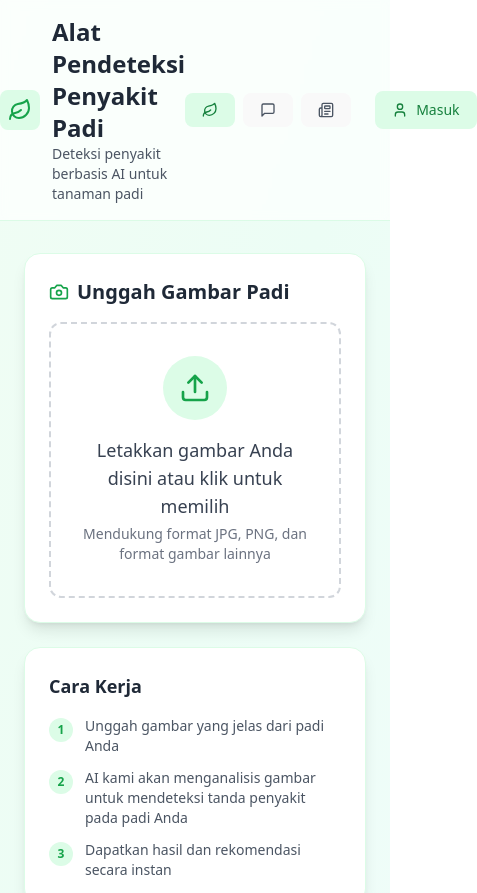
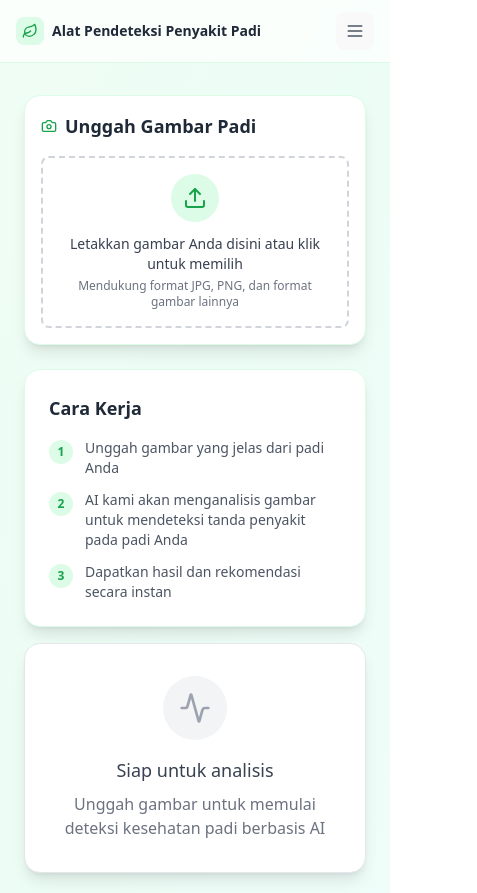
Before and after one commit to ethannchrstian/ilmupadi-ElevAIte, a React (Vite) app in the folder client/: page / in a window 390 px wide. Shown: the top 893 px of the page, 477 px wide, since content can reach past the window. Built offline with nearby package versions, Linux system fonts and the light colour scheme.

Commit message:
responsive design

```diff
--- a/client/src/App.jsx
+++ b/client/src/App.jsx
@@ -1,5 +1,5 @@
 import { useState} from 'react';
-import {Leaf, Activity, MessageSquare, Newspaper, User, LogOut, Eye, EyeOff} from 'lucide-react';
+import {Leaf, Activity, MessageSquare, Newspaper, User, LogOut, Eye, EyeOff, Menu, X} from 'lucide-react';
 
 import DeteksiPage from './pages/Deteksi';
 import ForumPage from './pages/Forum';
@@ -7,7 +7,7 @@ import BeritaPage from './pages/Berita';
 
 function App() {
   const [currentPage, setCurrentPage] = useState('deteksi');
-
+  const [isMobileMenuOpen, setIsMobileMenuOpen] = useState(false)
 
   // ini login regis nya
   const [isAuthenticated, setIsAuthenticated] = useState(false);
@@ -254,21 +254,23 @@ function App() {
   return (
     <div className="min-h-screen bg-gradient-to-br from-green-50 via-emerald-50 to-teal-50">
       {/* Header */}
-      <div className="bg-white/70 backdrop-blur-sm border-b border-green-200/50 sticky top-0 z-10">
-        <div className="max-w-4xl mx-auto px-100 py-4">
+      <div className="bg-white/70 backdrop-blur-sm border-b border-green-200/50 sticky top-0 z-40">
+        <div className="max-w-7xl mx-auto px-4 sm:px-6 py-3 sm:py-4">
           <div className="flex items-center justify-between">
-            <div className="flex items-center gap-3">
-              <div className="p-2 bg-green-100 rounded-lg">
-                <Leaf className="w-6 h-6 text-green-600" />
+            <div className="flex items-center gap-2 sm:gap-3 min-w-0 flex-1">
+              <div className="p-1.5 sm:p-2 bg-green-100 rounded-lg flex-shrink-0">
+                <Leaf className="w-4 h-4 sm:w-6 sm:h-6 text-green-600" />
               </div>
-              <div>
-                <h1 className="text-2xl font-bold text-gray-800">Alat Pendeteksi Penyakit Padi</h1>
-                <p className="text-gray-600 text-sm">Deteksi penyakit berbasis AI untuk tanaman padi</p>
+              <div className="min-w-0">
+                <h1 className="text-sm sm:text-xl lg:text-2xl font-bold text-gray-800 truncate">Alat Pendeteksi Penyakit Padi</h1>
+                <p className="text-gray-600 text-xs sm:text-sm hidden sm:block">
+                  Deteksi penyakit berbasis AI untuk tanaman padi
+                </p>
               </div>
             </div>
 
-            <div className="flex items-center gap-6 ">
-              {/* Navigation Menu */}
+            <div className="hidden lg:flex items-center gap-6 ">
+              {/* Navbar */}
               <nav className="flex gap-2">
                 {navigationItem.map((item) => {
                   const Icon = item.icon;
@@ -277,19 +279,20 @@ function App() {
                     <button
                       key={item.id}
                       onClick={() => setCurrentPage(item.id)}
-                      className={`flex items-center gap-2 px-4 py-2 rounded-lg transition-all ${isActive
+                      className={`flex items-center gap-2 px-3 sm:px-4 py-2 rounded-lg transition-all touch-manipulation ${
+                        isActive
                           ? 'bg-green-100 text-green-700 font-medium'
                           : 'text-gray-600 hover:bg-green-50 hover:text-green-600'
-                        }`}
+                      }`}
                     >
                       <Icon className="w-4 h-4" />
-                      <span className="hidden sm:inline">{item.label}</span>
+                      <span>{item.label}</span>
                     </button>
                   );
                 })}
               </nav>
 
-              {/* User Authentication  ini bsk pagi jga aku beresin ~o*/}
+              {/* User auth  */}
               {isAuthenticated ? (
                 <div className="flex items-center gap-2">
                   <div className="flex items-center gap-2 px-4 py-2 bg-green-100 rounded-lg">
@@ -317,8 +320,81 @@ function App() {
                 </button>
               )}
             </div>
+
+
+
+            <button
+              onClick={() => setIsMobileMenuOpen(!isMobileMenuOpen)}
+              className="lg:hidden p-2 text-gray-600 hover:text-gray-900 hover:bg-gray-100 rounded-lg transition-colors touch-manipulation"
+            >
+              {isMobileMenuOpen ? <X className="w-5 h-5" /> : <Menu className="w-5 h-5" />}
+            </button>
           </div>
         </div>
+
+
+        {isMobileMenuOpen && (
+          <div className="lg:hidden absolute top-full left-0 right-0 bg-white shadow-lg border-t z-50">
+            <div className="p-4 space-y-2">
+
+              {navigationItem.map((item) => {
+                const Icon = item.icon;
+                const isActive = currentPage === item.id;
+                return (
+                  <button
+                    key={item.id}
+                    onClick={() => {
+                      setCurrentPage(item.id);
+                      setIsMobileMenuOpen(false);
+                    }}
+                    className={`w-full flex items-center gap-3 px-4 py-3 rounded-lg transition-all touch-manipulation ${
+                      isActive
+                        ? 'bg-green-100 text-green-700 font-medium'
+                        : 'text-gray-600 hover:bg-green-50 hover:text-green-600'
+                    }`}
+                  >
+                    <Icon className="w-5 h-5" />
+                    <span>{item.label}</span>
+                  </button>
+                );
+              })}
+
+              <div className="pt-2 border-t border-gray-100">
+                {isAuthenticated ? (
+                  <div className="space-y-2">
+                    <div className="flex items-center gap-3 px-4 py-3 bg-green-100 rounded-lg">
+                      <User className="w-5 h-5 text-green-700" />
+                      <span className="text-sm font-medium text-green-700">
+                        {user?.name}
+                      </span>
+                    </div>
+                    <button
+                      onClick={() => {
+                        handleLogout();
+                        setIsMobileMenuOpen(false);
+                      }}
+                      className="w-full flex items-center gap-3 px-4 py-3 text-gray-600 hover:text-red-600 hover:bg-red-50 rounded-lg transition-all"
+                    >
+                      <LogOut className="w-5 h-5" />
+                      <span>Keluar</span>
+                    </button>
+                  </div>
+                ) : (
+                  <button
+                    onClick={() => {
+                      setShowAuth(true);
+                      setIsMobileMenuOpen(false);
+                    }}
+                    className="w-full flex items-center gap-3 px-4 py-3 bg-green-100 text-green-700 font-medium rounded-lg transition-all"
+                  >
+                    <User className="w-5 h-5" />
+                    <span>Masuk</span>
+                  </button>
+                )}
+              </div>
+            </div>
+          </div>
+        )}
       </div>
 
       {renderContent()}
--- a/client/src/pages/Deteksi.jsx
+++ b/client/src/pages/Deteksi.jsx
@@ -99,19 +99,19 @@ const DeteksiPage = ()=>{
 
   return(
     <div className="max-w-4xl mx-auto px-6 py-8">
-      <div className="grid md:grid-cols-2 gap-8">
+      <div className="grid md:grid-cols-2 gap-4 sm:gap-8">
         {/* Upload Section */}
         <div className="space-y-6">
           <div className="bg-white rounded-2xl shadow-lg border border-green-100 overflow-hidden">
-            <div className="p-6">
-              <h2 className="text-xl font-semibold text-gray-800 mb-4 flex items-center gap-2">
-                <Camera className="w-5 h-5 text-green-600" />
+            <div className="p-4 sm:p-6">
+              <h2 className="text-lg sm:text-xl font-semibold text-gray-800 mb-4 flex items-center gap-2">
+                <Camera className="w-4 h-4 sm:w-5 sm:h-5 text-green-600" />
                 Unggah Gambar Padi
               </h2>
 
               {/* Drag and Drop Area */}
               <div
-                className={`relative border-2 border-dashed rounded-xl p-8 text-center transition-all duration-300 cursor-pointer ${dragActive
+                className={`relative border-2 border-dashed rounded-lg sm:rounded-xl p-4 sm:p-8 text-center transition-all duration-300 cursor-pointer ${dragActive
                   ? 'border-green-400 bg-green-50 scale-105'
                   : 'border-gray-300 hover:border-green-400 hover:bg-green-50/50'
                   }`}
@@ -129,15 +129,15 @@ const DeteksiPage = ()=>{
                   className="hidden"
                 />
 
-                <div className="space-y-4">
-                  <div className="mx-auto w-16 h-16 bg-green-100 rounded-full flex items-center justify-center">
-                    <Upload className="w-8 h-8 text-green-600" />
+                <div className="space-y-3 sm:space-y-4">
+                  <div className="mx-auto w-12 h-12 sm:w-16 sm:h-16 bg-green-100 rounded-full flex items-center justify-center">
+                    <Upload className="w-6 h-6 sm:w-8 sm:h-8 text-green-600" />
                   </div>
                   <div>
-                    <p className="text-lg font-medium text-gray-700">
+                    <p className="text-sm sm:text-lg font-medium text-gray-700">
                       Letakkan gambar Anda disini atau klik untuk memilih
                     </p>
-                    <p className="text-sm text-gray-500 mt-1">
+                    <p className="text-xs sm:text-sm text-gray-500 mt-1">
                       Mendukung format JPG, PNG, dan format gambar lainnya
                     </p>
                   </div>
@@ -146,16 +146,16 @@ const DeteksiPage = ()=>{
 
               {/* Image Preview */}
               {imagePreview && (
-                <div className="mt-6">
-                  <div className="relative rounded-xl overflow-hidden border border-gray-200">
+                <div className="mt-4 sm:mt-6">
+                  <div className="relative rounded-lg sm:rounded-xl overflow-hidden border border-gray-200">
                     <img
                       src={imagePreview}
                       alt="Uploaded rice plant"
-                      className="w-full h-64 object-cover"
+                      className="w-full h-48 sm:h-64 object-cover"
                     />
                     <button
                       onClick={resetAnalysis}
-                      className="absolute top-3 right-3 bg-white/90 hover:bg-white text-gray-700 rounded-full p-2 transition-colors"
+                      className="absolute top-2 right-2 sm:top-3 sm:right-3 bg-white/90 hover:bg-white text-gray-700 rounded-full p-1.5 sm:p-2 transition-colors touch-manipulation"
                     >
                       ×
                     </button>
```
